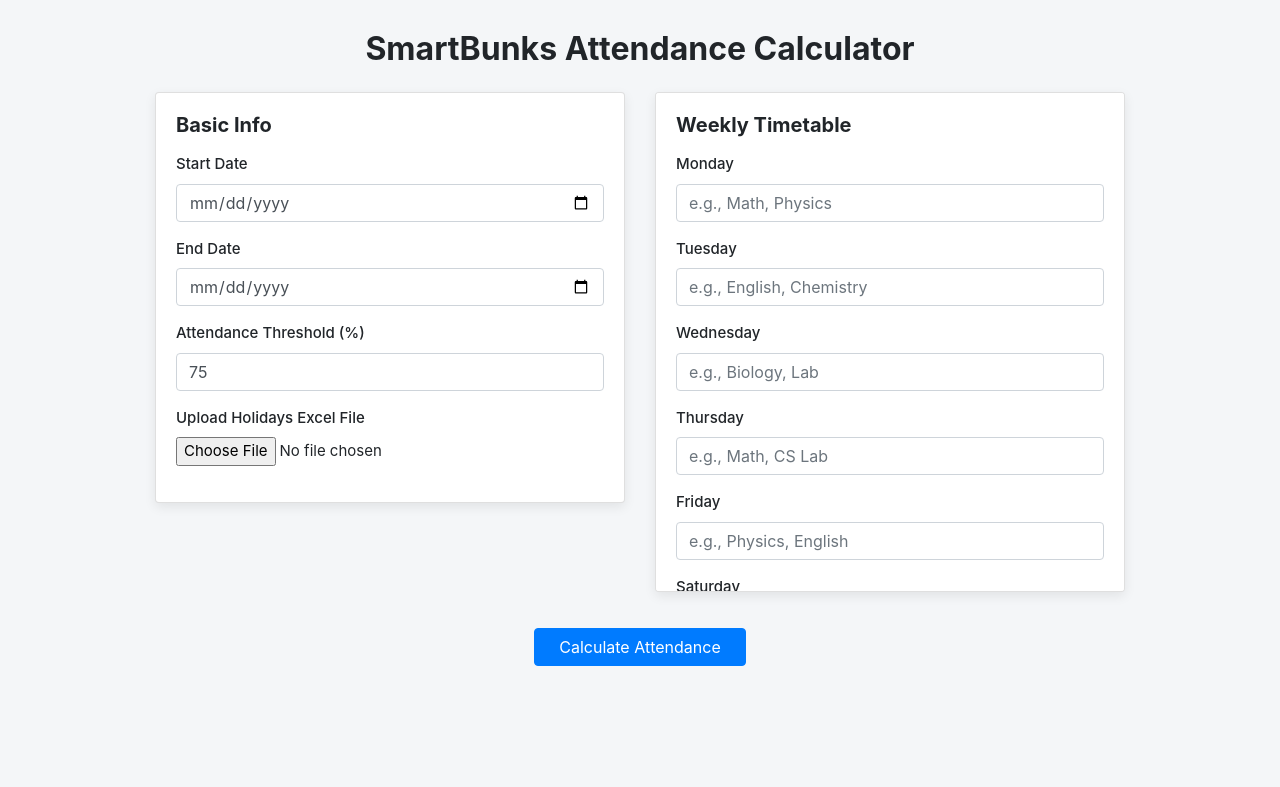
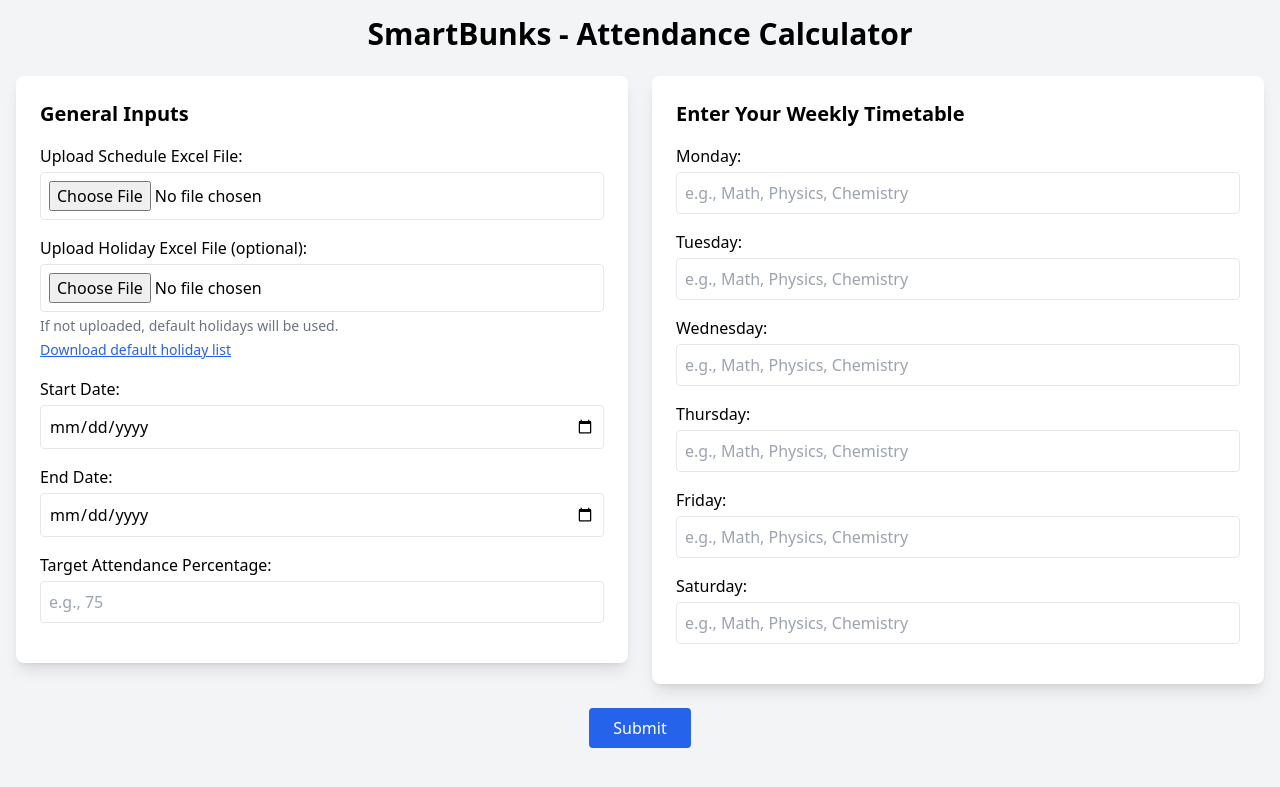
Before and after one commit to Anshu-09/SmartBunks, a Flask app: page / in a window 1280 px wide. Shown: the top 787 px of the page. Run offline with Flask 3, Linux system fonts and the light colour scheme; some libraries are stand-ins or nearby versions.

Commit message:
default holiday file

```diff
--- a/app.py
+++ b/app.py
@@ -1,90 +1,87 @@
+import os
 from flask import Flask, render_template, request
 import pandas as pd
-import numpy as np
 from datetime import datetime
-import os
+from werkzeug.utils import secure_filename
 
 app = Flask(__name__)
 
-@app.route('/')
+# Folder to store uploaded files temporarily
+UPLOAD_FOLDER = 'uploads'
+os.makedirs(UPLOAD_FOLDER, exist_ok=True)
+app.config['UPLOAD_FOLDER'] = UPLOAD_FOLDER
+
+# Route for homepage and form submission
+@app.route("/", methods=["GET", "POST"])
 def index():
-    return render_template('index.html', result=None)
+    if request.method == "POST":
+        # Get form data
+        schedule_file = request.files["schedule_file"]
+        holiday_file = request.files.get("holiday_file")
+        start_date = request.form.get("start_date")
+        end_date = request.form.get("end_date")
+        target_percentage = float(request.form.get("target_percentage", 75))
 
-@app.route('/upload', methods=['POST'])
-def upload_files():
-    start_date = request.form['start_date']
-    end_date = request.form['end_date']
+        # Save schedule file
+        schedule_path = os.path.join(app.config['UPLOAD_FOLDER'], secure_filename(schedule_file.filename))
+        schedule_file.save(schedule_path)
 
-    # Read schedule from form input instead of Excel
-    schedule_df = {}
-    for day in ['Monday', 'Tuesday', 'Wednesday', 'Thursday', 'Friday']:
-        subjects_str = request.form.get(f'schedule_{day}', '')
-        subjects = [s.strip() for s in subjects_str.split(',') if s.strip()]
-        schedule_df[day] = subjects
+        # Use uploaded holiday file or default one
+        if holiday_file and holiday_file.filename != "":
+            holiday_path = os.path.join(app.config['UPLOAD_FOLDER'], secure_filename(holiday_file.filename))
+            holiday_file.save(holiday_path)
+        else:
+            holiday_path = os.path.join("static", "data", "holiday.xlsx")
 
-    holidays_file = request.files['holidays']
+        # Read Excel files
+        try:
+            schedule_df = pd.read_excel(schedule_path)
+            holiday_df = pd.read_excel(holiday_path)
+        except Exception as e:
+            return f"Error reading files: {e}"
 
-    # Load dataframes
-    holidays_df = pd.read_excel(holidays_file)
+        # Parse timetable data from form
+        timetable = {}
+        for day in ["monday", "tuesday", "wednesday", "thursday", "friday", "saturday"]:
+            subjects = request.form.get(day, "")
+            subject_list = [sub.strip() for sub in subjects.split(",") if sub.strip()]
+            timetable[day.capitalize()] = subject_list
 
-    # Convert and filter holidays
-    holidays_df['Date'] = pd.to_datetime(holidays_df['Date'])
-    holidays_df = holidays_df[
-        (holidays_df['Date'] >= pd.to_datetime(start_date)) &
-        (holidays_df['Date'] <= pd.to_datetime(end_date))
-    ]
-    holidays_df['Weekday'] = holidays_df['Date'].dt.day_name()
+        # Convert date strings to datetime objects
+        start = datetime.strptime(start_date, "%Y-%m-%d")
+        end = datetime.strptime(end_date, "%Y-%m-%d")
 
-    # Count holidays by weekday
-    weekday_holiday_count = holidays_df['Weekday'].value_counts().to_dict()
+        # Generate list of all weekdays between start and end
+        date_range = pd.date_range(start=start, end=end)
+        holidays = set(pd.to_datetime(holiday_df["Date"]).dt.date)
 
-    # Count all weekdays in date range
-    all_dates = pd.date_range(start=start_date, end=end_date)
-    weekday_counts = pd.Series([d.strftime('%A') for d in all_dates]).value_counts().to_dict()
+        # Create attendance calculation
+        records = []
+        subject_counts = {}
 
-    # Calculate effective weekdays
-    effective_weekdays = {
-        day: max(0, weekday_counts.get(day, 0) - weekday_holiday_count.get(day, 0))
-        for day in ['Monday', 'Tuesday', 'Wednesday', 'Thursday', 'Friday','Saturday']
-    }
+        for date in date_range:
+            day_name = date.strftime("%A")
+            if day_name in timetable and date.date() not in holidays:
+                subjects_today = timetable[day_name]
+                for sub in subjects_today:
+                    subject_counts[sub] = subject_counts.get(sub, 0) + 1
 
-    # Count subject occurrences per weekday
-    subject_weekday_count = {}
-    for day, subjects in schedule_df.items():
-        for subject in subjects:
-            if subject.lower() == 'nan' or subject == '':
-                continue
-            if subject not in subject_weekday_count:
-                subject_weekday_count[subject] = {}
-            if day not in subject_weekday_count[subject]:
-                subject_weekday_count[subject][day] = 0
-            subject_weekday_count[subject][day] += 1
+        # Total classes possible per subject
+        report = []
+        for subject, total_classes in subject_counts.items():
+            required = int((target_percentage / 100) * total_classes)
+            report.append({
+                "Subject": subject,
+                "Total Classes": total_classes,
+                "Required for Target %": required
+            })
 
-    # Calculate attendance info
-    threshold_percent = float(request.form['threshold'])  # e.g., 75
-    ATTENDANCE_THRESHOLD = threshold_percent / 100.0
+        report_df = pd.DataFrame(report)
+        report_df = report_df.sort_values(by="Subject")
 
-    subject_attendance_data = []
-    for subject, days in subject_weekday_count.items():
-        total_classes = 0
-        for day, count in days.items():
-            total_classes += count * effective_weekdays.get(day, 0)
-        min_required = int(np.ceil(total_classes * ATTENDANCE_THRESHOLD))
-        max_absents = total_classes - min_required
-        subject_attendance_data.append({
-            'Subject': subject,
-            'TotalClasses': total_classes,
-            'MinRequired': min_required,
-            'MaxAbsents': max_absents
-        })
+        return render_template("index.html", tables=report_df.to_html(classes="table-auto w-full text-sm text-left text-gray-700 border", index=False, border=0))
 
-    # Convert to DataFrame for HTML rendering
-    result_df = pd.DataFrame(subject_attendance_data)
+    return render_template("index.html", tables=None)
 
-    # Convert DataFrame to HTML table
-    result_html = result_df.to_html(classes='table table-bordered table-striped', index=False)
-
-    return render_template('index.html', result=result_html)
-
-if __name__ == '__main__':
+if __name__ == "__main__":
     app.run(debug=True)
--- a/templates/index.html
+++ b/templates/index.html
@@ -1,145 +1,75 @@
 <!DOCTYPE html>
-<html>
+<html lang="en">
 <head>
-    <title>SmartBunks Attendance Calculator</title>
-    <meta name="viewport" content="width=device-width, initial-scale=1">
-    <link
-      rel="stylesheet"
-      href="https://stackpath.bootstrapcdn.com/bootstrap/4.5.2/css/bootstrap.min.css"
-    />
-    <style>
-        body {
-            background-color: #f4f6f8;
-            font-size: 15px;
-        }
+    <meta charset="UTF-8">
+    <title>SmartBunks - Attendance Calculator</title>
+    <meta name="viewport" content="width=device-width, initial-scale=1.0">
+    <script src="https://cdn.tailwindcss.com"></script>
+</head>
+<body class="bg-gray-100 p-4">
 
-        .container {
-            margin-top: 30px;
-            max-width: 1000px;
-        }
+    <h1 class="text-3xl font-bold text-center mb-6">SmartBunks - Attendance Calculator</h1>
 
-        .card {
-            box-shadow: 0 4px 12px rgba(0,0,0,0.08);
-            padding: 20px;
-            margin-bottom: 20px;
-        }
+    <form action="/" method="post" enctype="multipart/form-data">
+        <div class="flex flex-col lg:flex-row gap-6 justify-center items-start">
 
-        textarea {
-            resize: none;
-        }
+            <!-- Left Card: General Inputs -->
+            <div class="bg-white rounded-lg shadow-lg p-6 w-full lg:w-1/2">
+                <h2 class="text-xl font-semibold mb-4">General Inputs</h2>
 
-        label {
-            font-weight: 500;
-        }
+                <div class="mb-4">
+                    <label for="schedule_file" class="block mb-1">Upload Schedule Excel File:</label>
+                    <input type="file" id="schedule_file" name="schedule_file" accept=".xlsx" class="w-full p-2 border rounded" required>
+                </div>
 
-        h2, h5 {
-            font-weight: bold;
-        }
+                <div class="mb-4">
+                    <label for="holiday_file" class="block mb-1">Upload Holiday Excel File (optional):</label>
+                    <input type="file" id="holiday_file" name="holiday_file" accept=".xlsx" class="w-full p-2 border rounded">
+                    <p class="text-sm text-gray-500 mt-1">If not uploaded, default holidays will be used.</p>
+                    <a href="{{ url_for('static', filename='data/holiday.xlsx') }}" download class="text-blue-600 underline text-sm mt-1 inline-block">Download default holiday list</a>
+                </div>
 
-        .form-section {
-            max-height: 500px;
-            overflow-y: auto;
-        }
+                <div class="mb-4">
+                    <label for="start_date" class="block mb-1">Start Date:</label>
+                    <input type="date" id="start_date" name="start_date" class="w-full p-2 border rounded" required>
+                </div>
 
-        @media (max-width: 768px) {
-            body {
-                font-size: 14px;
-            }
+                <div class="mb-4">
+                    <label for="end_date" class="block mb-1">End Date:</label>
+                    <input type="date" id="end_date" name="end_date" class="w-full p-2 border rounded" required>
+                </div>
 
-            .card {
-                padding: 15px;
-            }
-
-            h2 {
-                font-size: 22px;
-            }
-
-            h5 {
-                font-size: 18px;
-            }
-
-            .form-group label {
-                font-size: 14px;
-            }
-
-            .btn {
-                width: 100%;
-            }
-        }
-    </style>
-</head>
-<body>
-    <div class="container">
-        <h2 class="text-center mb-4">SmartBunks Attendance Calculator</h2>
-        <form action="/upload" method="post" enctype="multipart/form-data">
-            <div class="row">
-                <!-- Left card -->
-                <div class="col-md-6 mb-3">
-                    <div class="card form-section">
-                        <h5 class="mb-3">Basic Info</h5>
-                        <div class="form-group">
-                            <label for="start_date">Start Date</label>
-                            <input type="date" class="form-control" id="start_date" name="start_date" required>
-                        </div>
-                        <div class="form-group">
-                            <label for="end_date">End Date</label>
-                            <input type="date" class="form-control" id="end_date" name="end_date" required>
-                        </div>
-                        <div class="form-group">
-                            <label for="threshold">Attendance Threshold (%)</label>
-                            <input type="number" class="form-control" id="threshold" name="threshold" min="0" max="100" value="75" required>
-                        </div>
-                        <div class="form-group">
-                            <label>Upload Holidays Excel File</label>
-                            <input type="file" class="form-control-file" name="holidays" required>
-                        </div>
+                <div class="mb-4">
+                    <label for="target_percentage" class="block mb-1">Target Attendance Percentage:</label>
+                    <input type="number" id="target_percentage" name="target_percentage" placeholder="e.g., 75" class="w-full p-2 border rounded" required>
                 </div>
             </div>
 
-                <!-- Right card -->
-                <div class="col-md-6 mb-3">
-                    <div class="card form-section">
-                        <h5 class="mb-3">Weekly Timetable</h5>
-                        <div class="form-group">
-                            <label for="schedule_Monday">Monday</label>
-                            <textarea class="form-control" name="schedule_Monday" rows="1" placeholder="e.g., Math, Physics"></textarea>
+            <!-- Right Card: Timetable Inputs -->
+            <div class="bg-white rounded-lg shadow-lg p-6 w-full lg:w-1/2">
+                <h2 class="text-xl font-semibold mb-4">Enter Your Weekly Timetable</h2>
+
+                {% for day in ['Monday', 'Tuesday', 'Wednesday', 'Thursday', 'Friday', 'Saturday'] %}
+                    <div class="mb-4">
+                        <label for="{{ day.lower() }}" class="block mb-1">{{ day }}:</label>
+                        <input type="text" id="{{ day.lower() }}" name="{{ day.lower() }}" placeholder="e.g., Math, Physics, Chemistry" class="w-full p-2 border rounded">
                     </div>
-                        <div class="form-group">
-                            <label for="schedule_Tuesday">Tuesday</label>
-                            <textarea class="form-control" name="schedule_Tuesday" rows="1" placeholder="e.g., English, Chemistry"></textarea>
-                        </div>
-                        <div class="form-group">
-                            <label for="schedule_Wednesday">Wednesday</label>
-                            <textarea class="form-control" name="schedule_Wednesday" rows="1" placeholder="e.g., Biology, Lab"></textarea>
-                        </div>
-                        <div class="form-group">
-                            <label for="schedule_Thursday">Thursday</label>
-                            <textarea class="form-control" name="schedule_Thursday" rows="1" placeholder="e.g., Math, CS Lab"></textarea>
-                        </div>
-                        <div class="form-group">
-                            <label for="schedule_Friday">Friday</label>
-                            <textarea class="form-control" name="schedule_Friday" rows="1" placeholder="e.g., Physics, English"></textarea>
-                        </div>
-                        <div class="form-group">
-                        <label for="schedule_Saturday">Saturday</label>
-                         <textarea class="form-control" name="schedule_Saturday" rows="1" placeholder="e.g., Workshop, Seminar"></textarea>
+                {% endfor %}
             </div>
 
         </div>
-                </div>
-            </div>
 
-            <div class="text-center mb-4">
-                <button type="submit" class="btn btn-primary px-4">Calculate Attendance</button>
+        <div class="text-center mt-6">
+            <button type="submit" class="bg-blue-600 text-white px-6 py-2 rounded hover:bg-blue-700 transition">Submit</button>
         </div>
     </form>
 
-        {% if result %}
-        <div class="card">
-            <h5 class="mb-3">Attendance Summary</h5>
-            {{ result|safe }}
+    {% if tables %}
+    <div class="mt-10 bg-white shadow-md rounded-lg overflow-x-auto p-6">
+        <h2 class="text-2xl font-semibold mb-4 text-center">Attendance Report</h2>
+        {{ tables|safe }}
     </div>
     {% endif %}
-    </div>
+
 </body>
 </html>
```
Also changed, not shown: 1 other file. Lines whose indentation alone changed are shown as unchanged.
